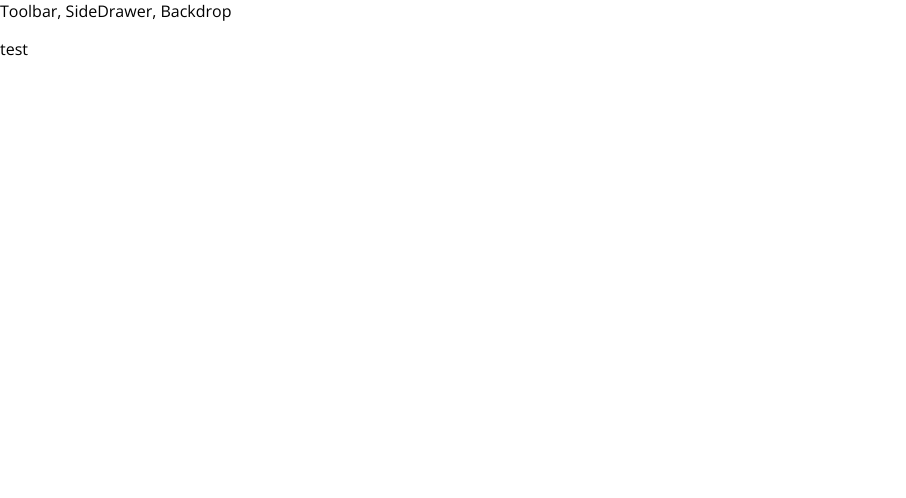
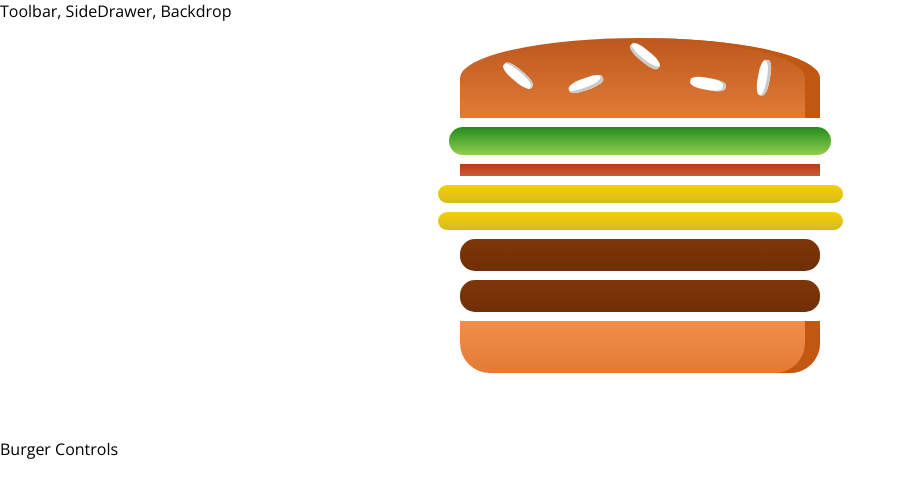
Before and after one commit to aminhl/Burger_React, a React app: page / in a window 1280 px wide. Shown: the top 498 px of the page, without its empty margins (0-906 px from the left). Built offline with nearby package versions, Linux system fonts and the light colour scheme.

Commit message:
outputting_ingredients_dynamically

```diff
--- a/src/App.js
+++ b/src/App.js
@@ -1,12 +1,13 @@
 import React, { Component } from "react";
 import Layout from "./components/Layout/Layout";
+import BurgerBuilder from "./containers/BurgerBuilder/BurgerBuilder";
 
 class App extends Component {
   render() {
     return (
       <div>
         <Layout>
-          <p>test</p>
+          <BurgerBuilder />
         </Layout>
       </div>
     );
--- /dev/null
+++ b/src/components/Burger/Burger.css
@@ -0,0 +1,23 @@
+.Burger {
+  width: 100%;
+  height: 250px;
+  margin: auto;
+  /* overflow: scroll; */
+  text-align: center;
+  font-size: 1.2rem;
+  font-weight: bold;
+}
+
+@media (min-width: 1000px) and (min-height: 700px) {
+  .Burger {
+    width: 700px;
+    height: 600px;
+  }
+}
+
+@media (min-width: 500px) and (min-height: 401px) {
+  .Burger {
+    width: 450px;
+    height: 400px;
+  }
+}
--- a/src/components/Burger/Burger.js
+++ b/src/components/Burger/Burger.js
@@ -0,0 +1,21 @@
+import React from "react";
+import classes from "./Burger.css";
+import BurgerIngredient from "./BurgerIngredient/BurgerIngredient";
+
+const burger = (props) => {
+  const transformedIngredients = Object.keys(props.ingredients).map((igKey) => {
+    return [...Array(props.ingredients[igKey])].map((_, i) => {
+      return <BurgerIngredient key={igKey + i} type={igKey} />;
+    });
+  });
+
+  return (
+    <div className={classes.Burger}>
+      <BurgerIngredient type="bread-top" />
+      {transformedIngredients}
+      <BurgerIngredient type="bread-bottom" />
+    </div>
+  );
+};
+
+export default burger;
--- a/src/components/Burger/BurgerIngredient/BurgerIngredient.js
+++ b/src/components/Burger/BurgerIngredient/BurgerIngredient.js
@@ -1,6 +1,43 @@
 import React, { Component } from "react";
 import classes from "./BurgerIngredient.css";
+import PropTypes from "prop-types";
 
-class BurgerBuilder extends Component {}
+class BurgerIngredient extends Component {
+  render() {
+    let ingredient = null;
+    switch (this.props.type) {
+      case "bread-bottom":
+        ingredient = <div className={classes.BreadBottom}></div>;
+        break;
+      case "bread-top":
+        ingredient = (
+          <div className={classes.BreadTop}>
+            <div className={classes.Seeds1}></div>
+            <div className={classes.Seeds2}></div>
+          </div>
+        );
+        break;
+      case "meat":
+        ingredient = <div className={classes.Meat}></div>;
+        break;
+      case "cheese":
+        ingredient = <div className={classes.Cheese}></div>;
+        break;
+      case "bacon":
+        ingredient = <div className={classes.Bacon}></div>;
+        break;
+      case "salad":
+        ingredient = <div className={classes.Salad}></div>;
+        break;
+      default:
+        ingredient = null;
+    }
+    return ingredient;
+  }
+}
 
-export default BurgerBuilder;
+BurgerIngredient.propTypes = {
+  type: PropTypes.string.isRequired,
+};
+
+export default BurgerIngredient;
--- a/src/components/Layout/Layout.css
+++ b/src/components/Layout/Layout.css
@@ -1,3 +1,3 @@
-.content {
+.Content {
   margin-top: 16px;
 }
--- a/src/components/Layout/Layout.js
+++ b/src/components/Layout/Layout.js
@@ -6,7 +6,7 @@
   return (
     <Aux>
       <div>Toolbar, SideDrawer, Backdrop</div>
-      <main className={classes.content}>{props.children}</main>
+      <main className={classes.Content}>{props.children}</main>
     </Aux>
   );
 };
--- a/src/containers/BurgerBuilder/BurgerBuilder.js
+++ b/src/containers/BurgerBuilder/BurgerBuilder.js
@@ -1,11 +1,20 @@
 import React, { Component } from "react";
 import Aux from "../../hoc/Auxiliary";
+import Burger from "../../components/Burger/Burger";
 
 class BurgerBuilder extends Component {
+  state = {
+    ingredients: {
+      salad: 1,
+      bacon: 1,
+      cheese: 2,
+      meat: 2,
+    },
+  };
   render() {
     return (
       <Aux>
-        <div>Burger</div>
+        <Burger ingredients={this.state.ingredients} />
         <div>Burger Controls</div>
       </Aux>
     );
```
